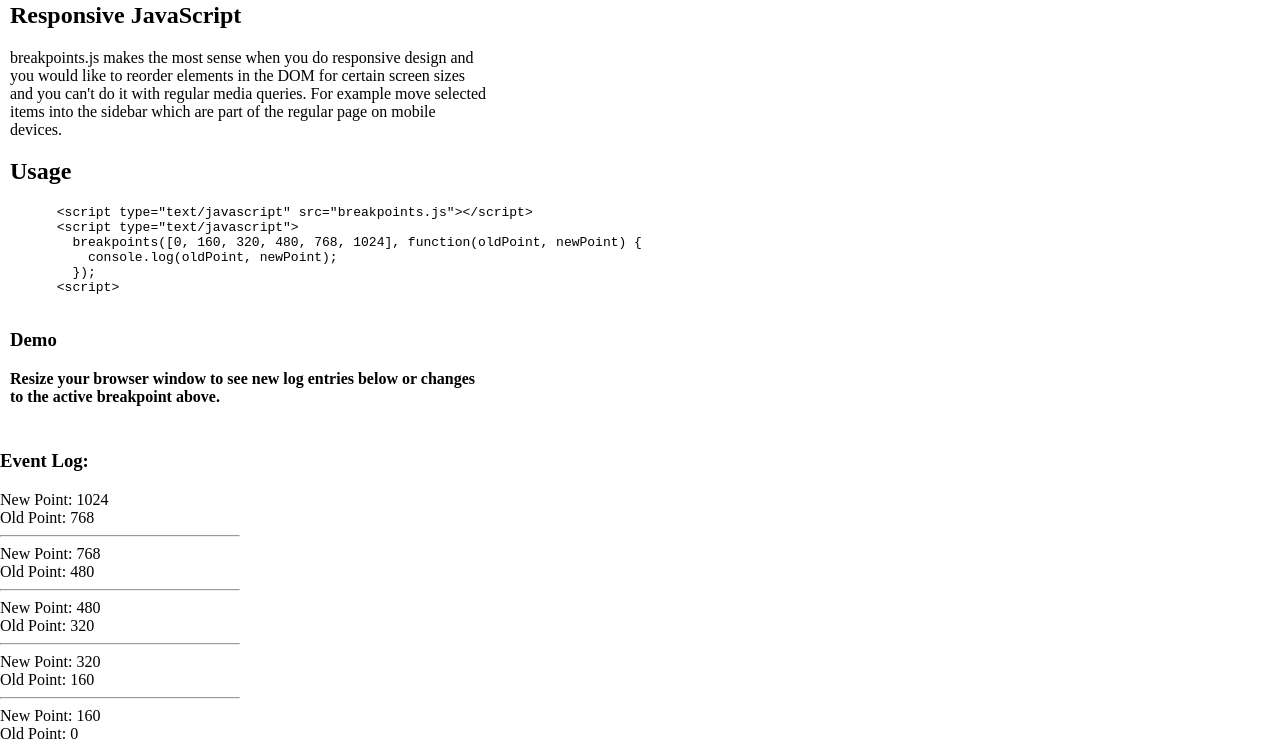
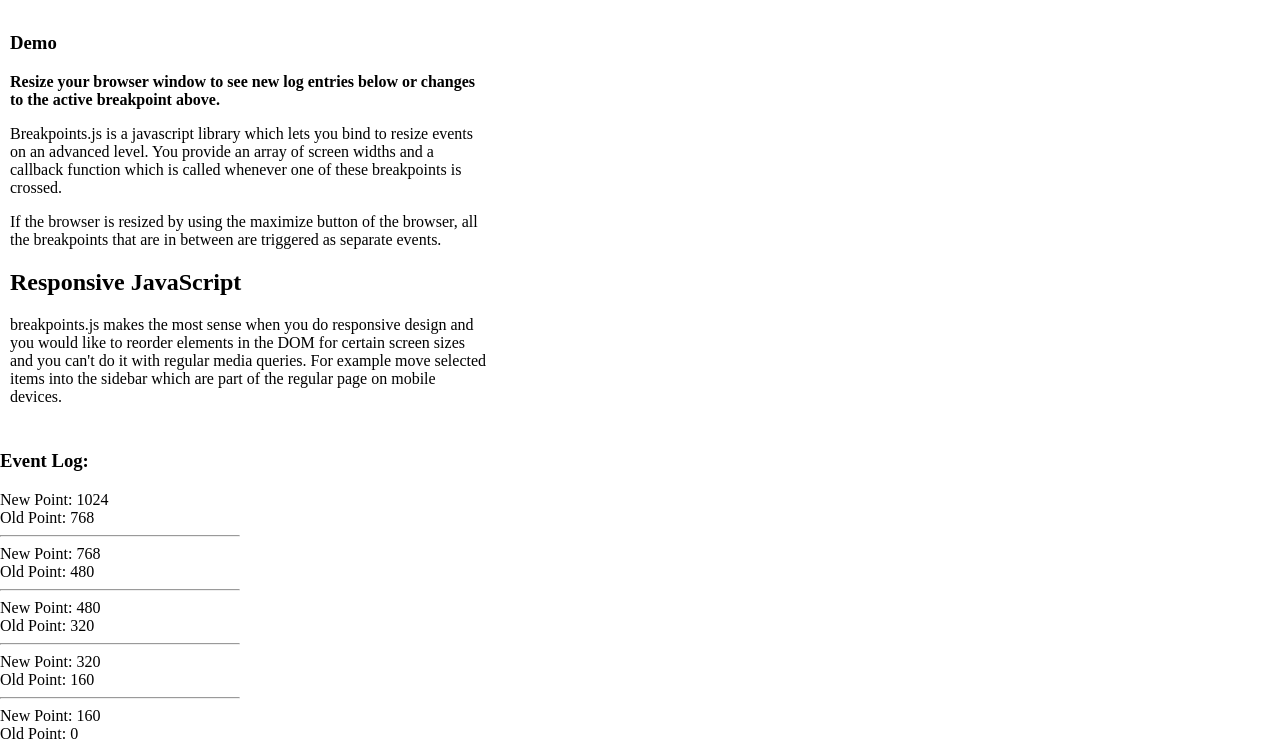
Before and after one commit to xoxco/breakpoints, a plain HTML site: page index.html in a window 1280 px wide. Shown: the part 353-1101 px from the top of the page. Drawn offline with Linux system fonts and the light colour scheme.

Commit message:
add moveElements.js to the mix

```diff
--- a/index.html
+++ b/index.html
@@ -26,16 +26,21 @@
       <span id="breakpoint768">768</span>
       <span id="breakpoint1024">1024</span>
     </div>
+    <div class="movethis">
       <p>
         Breakpoints.js is a javascript library which lets you bind to resize
         events on an advanced level. You provide an array of screen widths
         and a callback function which is called whenever one of these
         breakpoints is crossed.
       </p>
+    </div>
+    <div class="movethis">
       <p>
         If the browser is resized by using the maximize button of the browser, all
         the breakpoints that are in between are triggered as separate events.
       </p>
+    </div>
+    <div class="movethis">
       <h2>Responsive JavaScript</h2>
       <p>
         breakpoints.js makes the most sense when you do responsive design and you
@@ -44,6 +49,7 @@
         items into the sidebar which are part of the regular page on mobile
         devices.
       </p>
+    </div>
     <h2>Usage</h2>
     <pre>
       &lt;script type="text/javascript" src="breakpoints.js">&lt;/script>
@@ -59,11 +65,13 @@
         Resize your browser window to see new log entries below or changes to the active breakpoint above.
       </strong>
     </p>
+    <div id="target"></div>
   </div>
   <h3>Event Log:</h3>
   <div id="log">
   </div>
   <script type="text/javascript" src="breakpoints.js"></script>
+  <script type="text/javascript" src="moveElements.js"></script>
   <script type="text/javascript">
     breakpoints([0, 160, 320, 480, 768, 1024], function(oldPoint, newPoint) {
       // Log the event:
@@ -79,6 +87,7 @@
         document.getElementById("log").style.width = "100%";
       }
     });
+    moveElements(480, document.getElementById("target"), "movethis");
   </script>
   <a href="http://github.com/eikes/breakpoints"><img style="position: absolute; top: 0; right: 0; border: 0;" src="http://s3.amazonaws.com/github/ribbons/forkme_right_darkblue_121621.png" alt="Fork me on GitHub" /></a>
 </body>
--- /dev/null
+++ b/moveElements.js
@@ -0,0 +1,51 @@
+(function(){
+  // Adapted from Dustin Diaz Code:
+  function getElementsByClass(searchClass,node,tag) {
+    if ( node == null ) node = document;
+    if ( tag == null ) tag = '*';
+    if ( document.getElementsByClassName ) {
+      return node.getElementsByClassName(searchClass);
+    } else {
+      var els = node.getElementsByTagName(tag);
+      var classElements = new Array();
+      var elsLen = els.length;
+      var pattern = new RegExp("(^|\\s)"+searchClass+"(\\s|$)");
+      for (i = 0; i < elsLen; i++) {
+        if ( pattern.test(els[i].className) ) {
+          classElements.push(els[i]);
+        }
+      }
+      return classElements;
+    }
+  }
+
+  moveElements = function(breakPoint, destinationElement, sourceClassName, sourceWrapperElement, sourceTagName) {
+    var elements = getElementsByClass(sourceClassName, sourceWrapperElement, sourceTagName);
+    var placeHolders = [];
+    breakpoints.bind(function(oldPoint, newPoint) {
+      if (oldPoint < newPoint && newPoint == breakPoint) {
+        for (var i = elements.length-1; i >= 0; i--) {
+          var parentEl = elements[i].parentElement;
+          if (placeHolders[i] === undefined) {
+            placeHolders[i] = document.createElement("span");
+            parentEl.insertBefore(placeHolders[i], elements[i]);
+          }
+          var el = parentEl.removeChild(elements[i]);
+          destinationElement.insertBefore(el, destinationElement.firstChild);
+        }
+      }
+      if (oldPoint > newPoint && oldPoint == breakPoint) {
+        var l = elements.length-1;
+        var removedEls = [];
+        for (var i = l; i >= 0; i--) {
+          var parentEl = elements[i].parentElement;
+          removedEls[i] = parentEl.removeChild(elements[i]);
+        }
+        for (var i = l; i >= 0; i--) {
+          placeHolders[i].parentElement.insertBefore(removedEls[i], placeHolders[i]);
+        }
+      }
+    });
+  }
+
+})();
```
Lines whose indentation alone changed are shown as unchanged.
